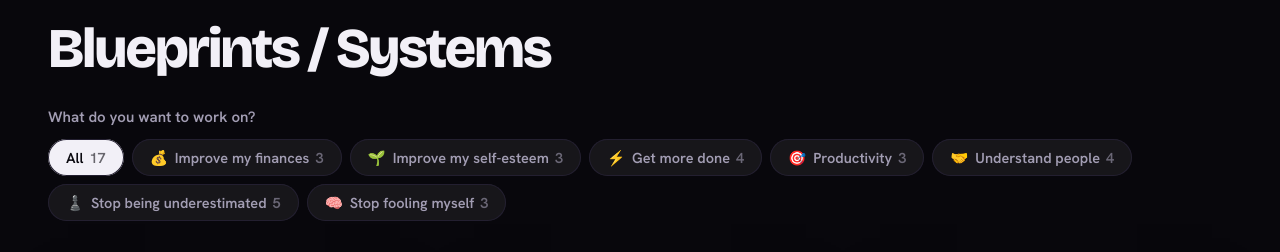
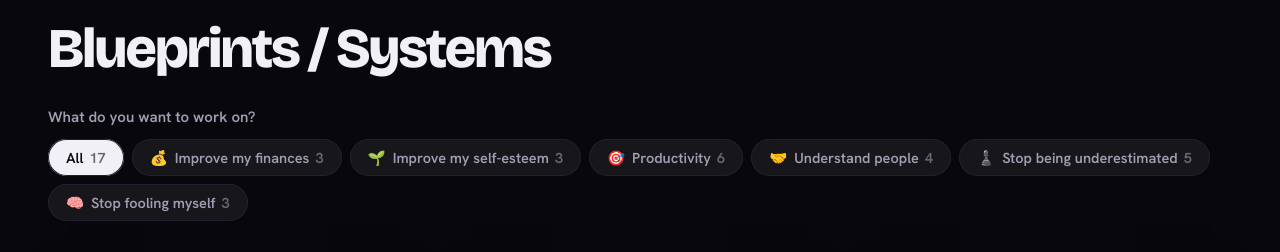
Before and after one commit to sheyenneproduction-eng/antidote-site, a plain HTML site: page library.html in a window 1280 px wide. Shown: the part 1000-1252 px from the top of the page. Drawn offline with nearby package versions, Linux system fonts and the light colour scheme; grey boxes are pictures that could not be loaded.

Commit message:
Fusionne Get more done et Productivity
Co-Authored-By: Claude Opus 5.5 <noreply@anthropic.com>

```diff
--- a/library.html
+++ b/library.html
@@ -18,8 +18,7 @@ function syCard() {
 var NEEDS = [
   ["💰", "Improve my finances", ["money-mastery-system", "fix-your-money-mindset", "think-and-grow-rich"]],
   ["🌱", "Improve my self-esteem", ["stop-getting-in-your-own-way", "become-truly-effective", "rewire-your-habits"]],
-  ["⚡", "Get more done", ["focus-like-its-your-job", "become-truly-effective", "rewire-your-habits", "from-beginner-to-master"]],
-  ["🎯", "Productivity", ["shortyear", "habits-dashboard", "become-truly-effective"]],
+  ["🎯", "Productivity", ["shortyear", "habits-dashboard", "focus-like-its-your-job", "become-truly-effective", "rewire-your-habits", "from-beginner-to-master"]],
   ["🤝", "Understand people", ["read-people-like-a-book", "master-the-art-of-human-behavior", "make-people-like-you", "become-irresistible"]],
   ["♟️", "Stop being underestimated", ["play-the-power-game", "the-prince", "negotiate-without-giving-in", "win-any-conflict", "the-art-of-war"]],
   ["🧠", "Stop fooling myself", ["outsmart-your-own-brain", "the-art-of-war", "the-prince"]]
```
